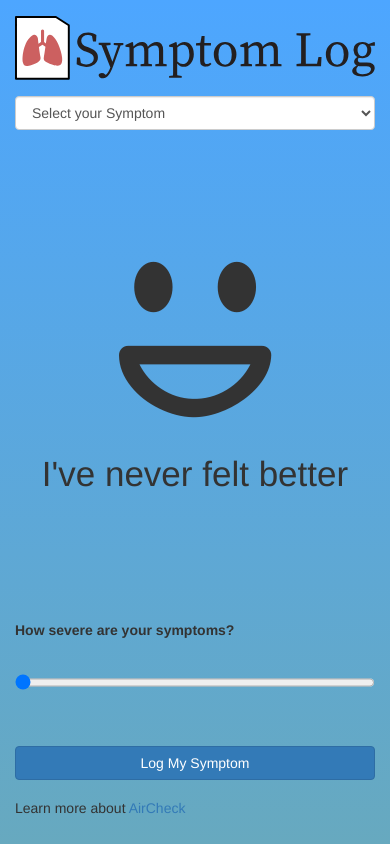
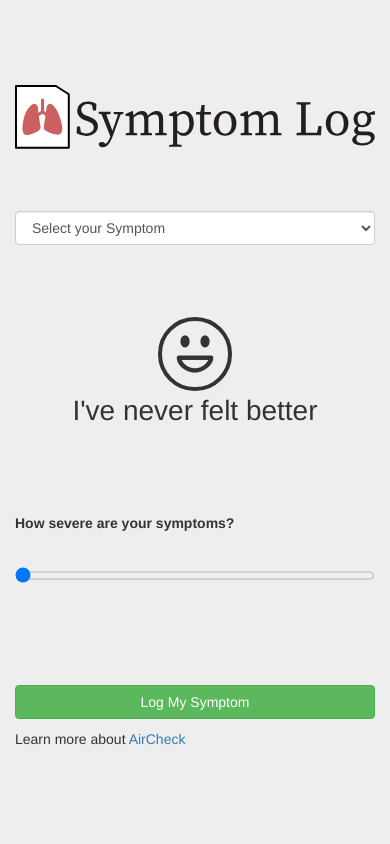
Before and after one commit to NasaSpaceAppsAirCheck/AirCheckMobile, a plain HTML site: page GASP/www/index.html in a window 390 px wide. Drawn offline with Linux system fonts and the light colour scheme; some packages are replaced by stand-ins of ours; no server answers.

Commit message:
Fix ios rendering issues

```diff
--- a/GASP/config.xml
+++ b/GASP/config.xml
@@ -8,7 +8,7 @@
     <preference name="android-minSdkVersion" value="14" />
     <preference name="StatusBarOverlaysWebView" value="true" />
     <preference name="StatusBarBackgroundColor" value="#000000" />
-    <preference name="StatusBarStyle" value="lightcontent" />
+    <preference name="StatusBarStyle" value="default" />
     <plugin name="cordova-plugin-battery-status" source="npm" spec="~1.1.1" />
     <plugin name="cordova-plugin-camera" source="npm" spec="~2.1.1" />
     <plugin name="cordova-plugin-media-capture" source="npm" spec="~1.2.0" />
--- a/GASP/www/css/styles.css
+++ b/GASP/www/css/styles.css
@@ -1,3 +1,14 @@
+body {
+    -webkit-touch-callout: none;                /* prevent callout to copy image, etc when tap to hold */
+    -webkit-text-size-adjust: none;             /* prevent webkit from resizing text to fit */
+    -webkit-user-select: none;                  /* prevent copy paste, to allow, change 'none' to 'text' */
+}
+
+.app {
+    height: 100vh;
+    background: #eee;
+}
+
 .container {
     display: flex;
     flex-direction: column;
@@ -5,51 +16,30 @@
     height: 100vh;
 }
 
-.spaced-single {
-    margin-bottom: 20px;
-	padding-top: 10%;
-	padding-bottom: 10%;
-}
-
-.spaced-double {
-    margin-bottom: 60px;
-	margin-top: 40px;
-	margin-left: 20px;
-	margin-right: 20px;
-	text-align: center;
-}
-
-.spaced-double img {
-	height: 100%;
-	width: 80%;
-}
-
 #painRange {
-	height: 75px;
+    height: 75px;
 }
 
 #mood {
-	text-align: center;
-	font-size: 175px;
-	margin-top: 50px;
+    display: flex;
+    text-align: center;
+    font-size: 3em;
+    border: solid 0.107em #333;
+    border-radius: 50%;
+    width: 1.75em;
+    height: 1.75em;
+    align-content: center;
+    justify-content: center;
+    align-items: center;
+    align-self: center;
+    margin: 0 auto;
 }
 
 #moodDesc {
-	text-align: center;
-	font-size: 35px;
-	margin-bottom: 50px;
+    text-align: center;
+    font-size: 2em;
 }
 
 #logButton {
-	bottom: 5%;
-	margin-bottom: 5%;
+    margin-bottom: 10px;
 }
-
-.app {
-	height: 100vh;
-	background: #67A9BF; /* For browsers that do not support gradients */
-    	background: -webkit-linear-gradient(#4DA6FF, #67A9BF); /* For Safari 5.1 to 6.0 */
-    	background: -o-linear-gradient(#4DA6FF, #67A9BF); /* For Opera 11.1 to 12.0 */
-    	background: -moz-linear-gradient(#4DA6FF, #67A9BF); /* For Firefox 3.6 to 15 */
-    	background: linear-gradient(#4DA6FF, #67A9BF); /* Standard syntax */
-}
--- a/GASP/www/index.html
+++ b/GASP/www/index.html
@@ -32,7 +32,7 @@
             </div>
 
             <div class="form-group spaced-double">
-                <h2 class="icon-emo-grin" id="mood"></h2>
+                <span class="icon-emo-grin" id="mood"></span>
                 <p for="mood" id="moodDesc">I've never felt better</p>
             </div>
             <div class="form-group">
@@ -41,7 +41,7 @@
             </div>
 
             <div>
-                <button class="js-log btn btn-primary btn-block" id="logButton">Log My Symptom</button>
+                <button class="js-log btn btn-success btn-block" id="logButton">Log My Symptom</button>
                 <p>Learn more about <a href="#">AirCheck</a></p>
             </div>
         </div>
```
